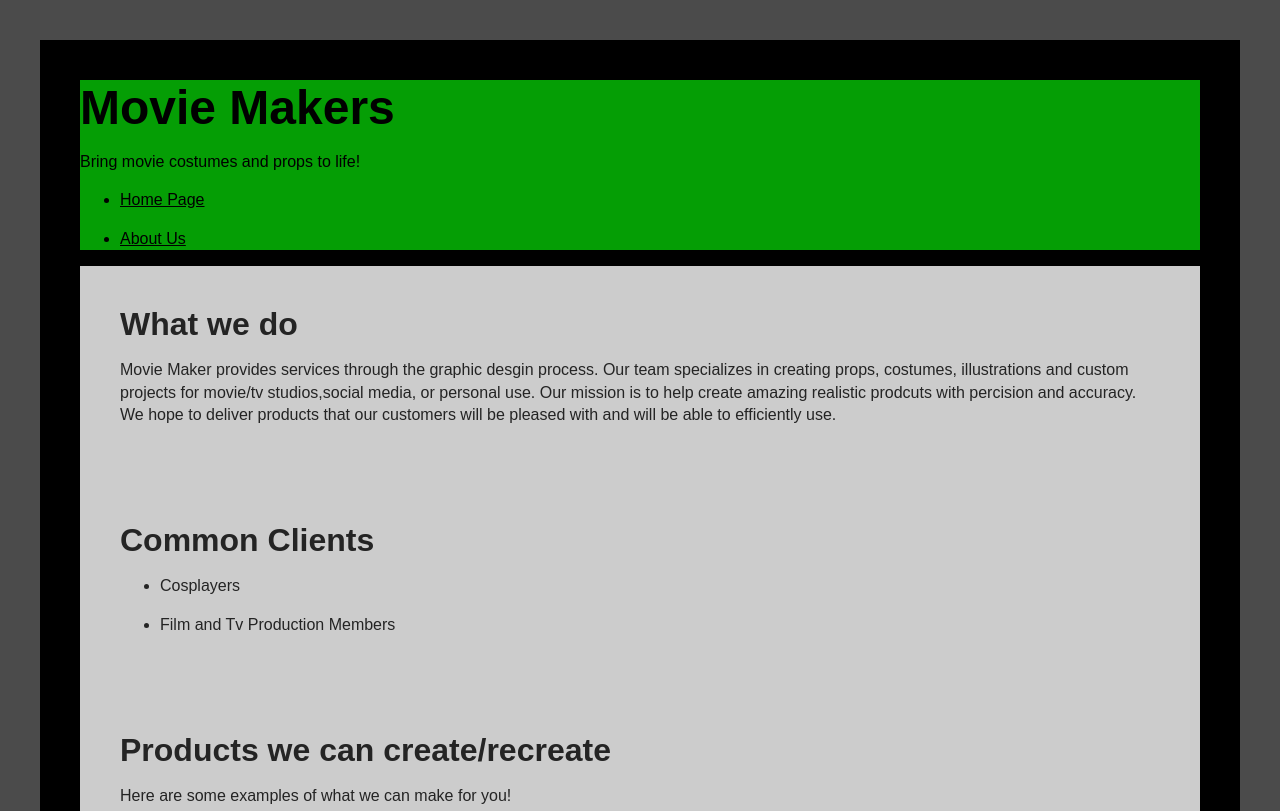
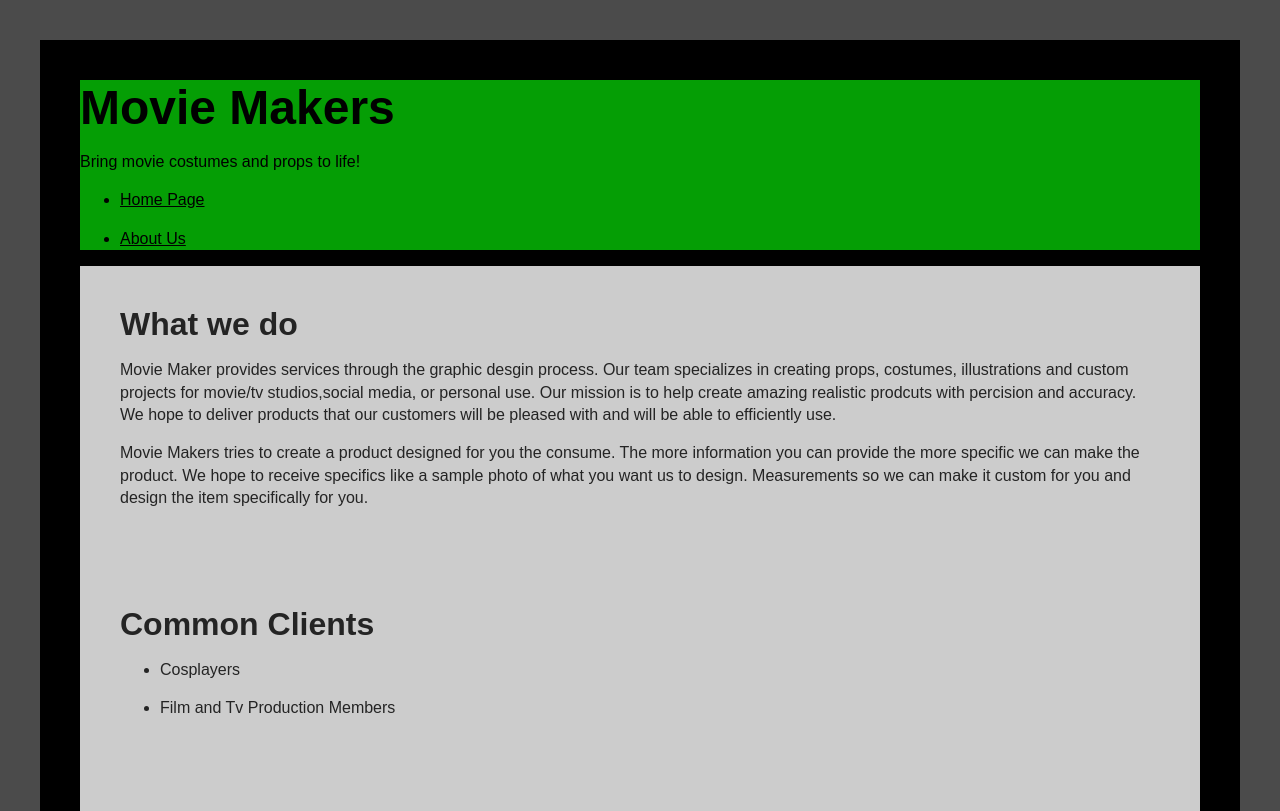
Before and after one commit to Salman-O/MI349Final, a plain HTML site: page index.html in a window 1280 px wide. Shown: the top 811 px of the page. Drawn offline with Linux system fonts and the light colour scheme.

Commit message:
paragraph added

```diff
--- a/index.html
+++ b/index.html
@@ -22,7 +22,7 @@
         <article>
             <h2>What we do</h2>
             <p>Movie Maker provides services through the graphic desgin process. Our team specializes in creating props, costumes, illustrations and custom projects for movie/tv studios,social media, or personal use. Our mission is to help create amazing realistic prodcuts with percision and accuracy. We hope to deliver products that our customers will be pleased with and will be able to efficiently use.</p>
-            <p></p>
+            <p>Movie Makers tries to create a product designed for you the consume. The more information you can provide the more specific we can make the product. We hope to receive specifics like a sample photo of what you want us to design. Measurements so we can make it custom for you and design the item specifically for you.</p>
         </article>
         </section>
 
--- a/style.css
+++ b/style.css
@@ -25,7 +25,7 @@ article{
 
 img{
     width: 100%;
-
+    float: left;
     margin-right: 10px;
 }
 
```
